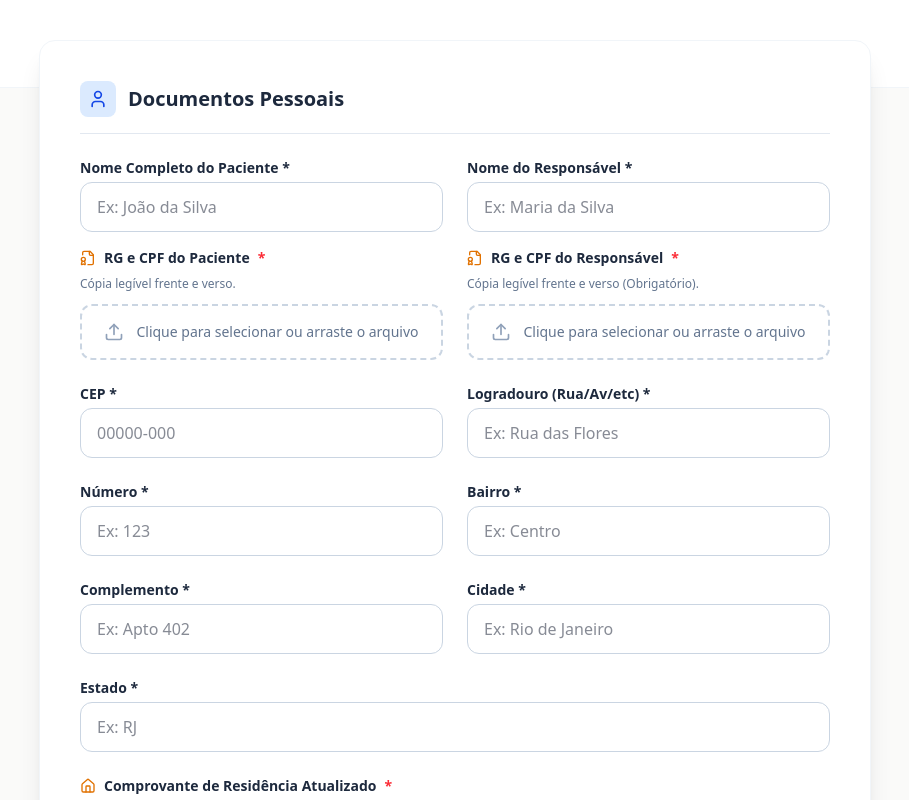
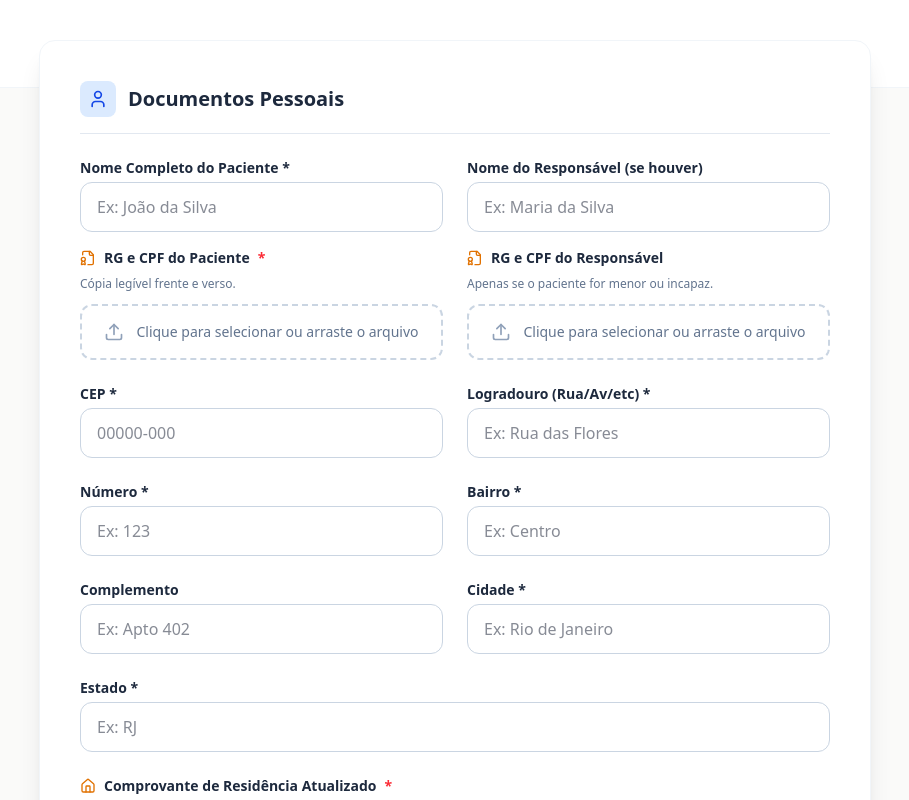
Before and after one commit to mizaelcabral/desertmoon, a React (Vite) app: page / in a window 1280 px wide. Shown: the part 717-1517 px from the top of the page, without its empty margins (185-1094 px from the left). Built offline with nearby package versions, Linux system fonts and the light colour scheme.

Commit message:
Add logo to success page and make specified fields optional

```diff
--- a/src/App.tsx
+++ b/src/App.tsx
@@ -182,7 +182,15 @@ export default function App() {
   if (isSuccess) {
     return (
       <div className="min-h-screen bg-slate-50 flex items-center justify-center p-4">
-        <div className="bg-white p-8 rounded-2xl shadow-xl max-w-md w-full text-center space-y-4">
+        <div className="bg-white p-8 rounded-2xl shadow-xl max-w-md w-full text-center space-y-6">
+          <div className="flex justify-center mb-2">
+            <img
+              src="https://static.wixstatic.com/media/0059f9_2d6a863718e64a989d506cc12767b9c6~mv2.jpg/v1/fill/w_200,h_142,al_c,q_80,usm_0.66_1.00_0.01,enc_avif,quality_auto/Captura%20de%20tela%202025-07-11%20125713_edited.jpg"
+              alt="Logo Desert Moon"
+              className="h-20 w-auto object-contain"
+              referrerPolicy="no-referrer"
+            />
+          </div>
           <div className="w-16 h-16 bg-amber-100 text-amber-600 rounded-full flex items-center justify-center mx-auto mb-4">
             <CheckCircle className="w-8 h-8" />
           </div>
@@ -278,15 +286,15 @@ export default function App() {
 
                 <div className="space-y-4">
                   <div>
-                    <label htmlFor="respName" className="block text-sm font-semibold text-slate-800 mb-1">Nome do Responsável *</label>
-                    <input type="text" id="respName" required value={formData.respName} onChange={handleInputChange} className="w-full px-4 py-3 rounded-xl border border-slate-300 focus:ring-2 focus:ring-amber-500 focus:border-amber-500 outline-none transition-all" placeholder="Ex: Maria da Silva" />
+                    <label htmlFor="respName" className="block text-sm font-semibold text-slate-800 mb-1">Nome do Responsável (se houver)</label>
+                    <input type="text" id="respName" value={formData.respName} onChange={handleInputChange} className="w-full px-4 py-3 rounded-xl border border-slate-300 focus:ring-2 focus:ring-amber-500 focus:border-amber-500 outline-none transition-all" placeholder="Ex: Maria da Silva" />
                   </div>
                   <FileUpload
                     id="docResp"
                     label="RG e CPF do Responsável"
                     icon={FileBadge}
-                    required={true}
-                    description="Cópia legível frente e verso (Obrigatório)."
+                    required={false}
+                    description="Apenas se o paciente for menor ou incapaz."
                     onFileSelect={(data) => handleFileSelect('docResp', data)}
                   />
                 </div>
@@ -308,8 +316,8 @@ export default function App() {
                   <input type="text" id="neighborhood" required value={formData.neighborhood} onChange={handleInputChange} className="w-full px-4 py-3 rounded-xl border border-slate-300 focus:ring-2 focus:ring-amber-500 focus:border-amber-500 outline-none transition-all" placeholder="Ex: Centro" />
                 </div>
                 <div className="md:col-span-1">
-                  <label htmlFor="complement" className="block text-sm font-semibold text-slate-800 mb-1">Complemento *</label>
-                  <input type="text" id="complement" required value={formData.complement} onChange={handleInputChange} className="w-full px-4 py-3 rounded-xl border border-slate-300 focus:ring-2 focus:ring-amber-500 focus:border-amber-500 outline-none transition-all" placeholder="Ex: Apto 402" />
+                  <label htmlFor="complement" className="block text-sm font-semibold text-slate-800 mb-1">Complemento</label>
+                  <input type="text" id="complement" value={formData.complement} onChange={handleInputChange} className="w-full px-4 py-3 rounded-xl border border-slate-300 focus:ring-2 focus:ring-amber-500 focus:border-amber-500 outline-none transition-all" placeholder="Ex: Apto 402" />
                 </div>
                 <div className="md:col-span-1">
                   <label htmlFor="city" className="block text-sm font-semibold text-slate-800 mb-1">Cidade *</label>
```
